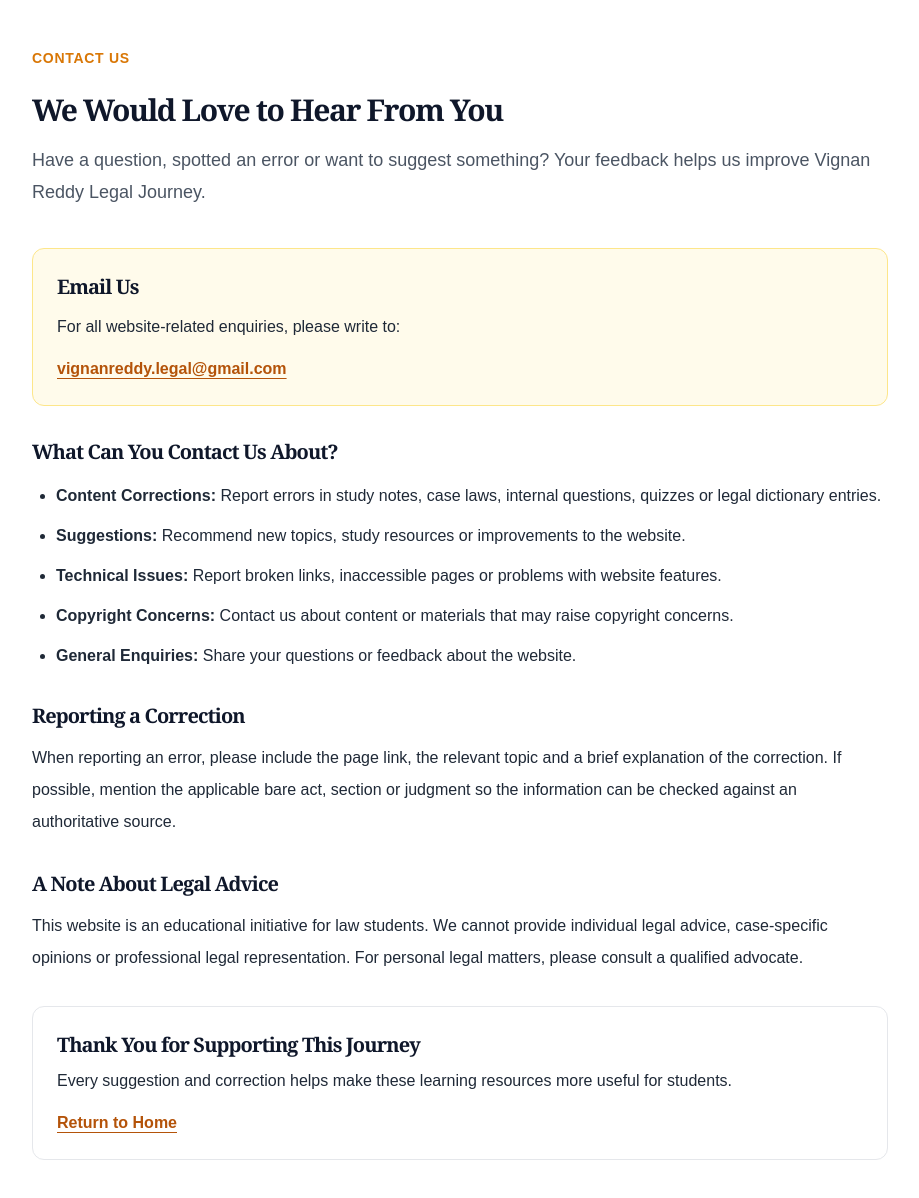
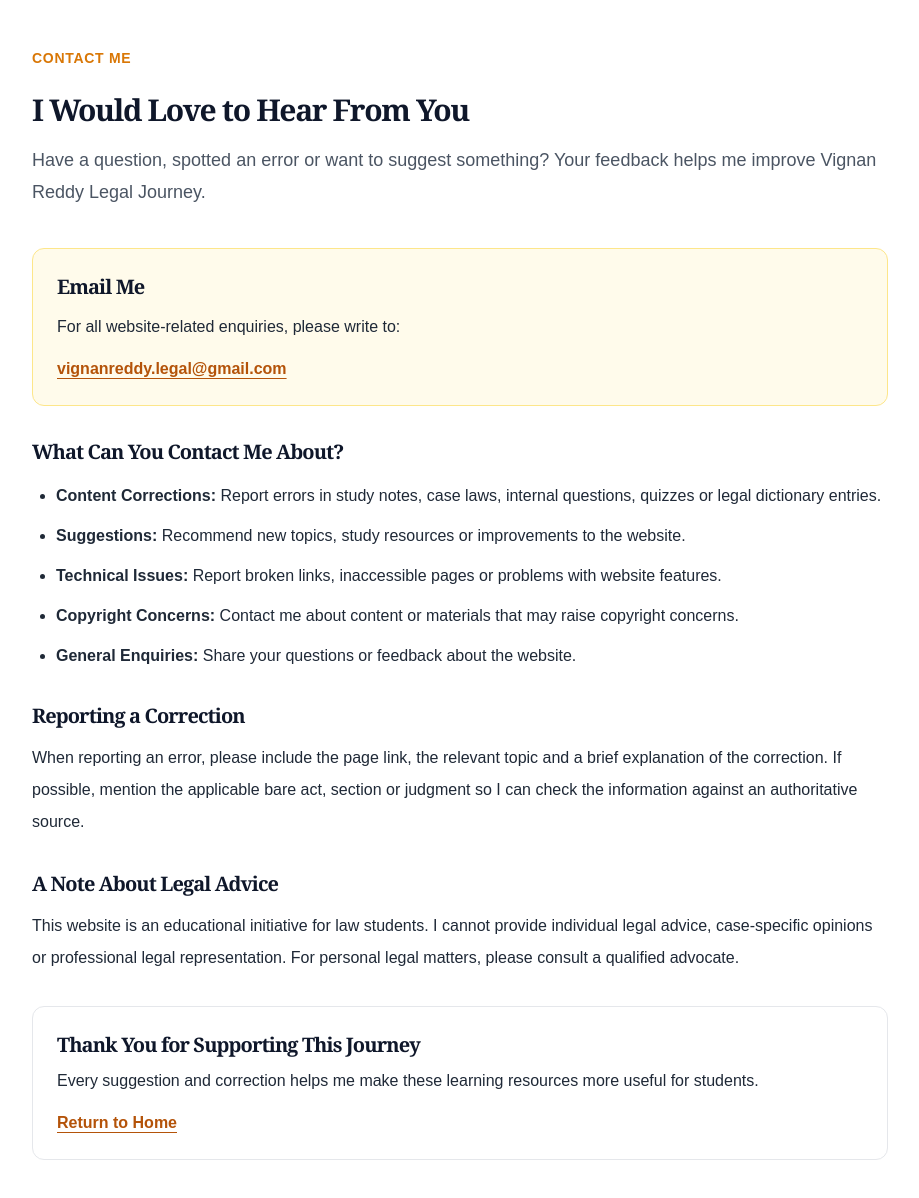
Before and after one commit to Vr7solutions/vignanreddy-legal-journey, a Next.js app: page /contact in a window 1280 px wide. Shown: the top 1198 px of the page, without its empty margins (180-1099 px from the left). Built offline with nearby package versions, Linux system fonts and the light colour scheme.

Commit message:
Update contact page to use 'Me' instead of 'Us'

```diff
--- a/app/contact/page.tsx
+++ b/app/contact/page.tsx
@@ -3,9 +3,9 @@ import type { Metadata } from "next";
 import Link from "next/link";
 
 export const metadata: Metadata = {
-  title: "Contact Us | Vignan Reddy Legal Journey",
+  title: "Contact Me | Vignan Reddy Legal Journey",
   description:
-    "Contact Vignan Reddy Legal Journey for corrections, suggestions, feedback and website-related enquiries.",
+    "Contact Vignan Reddy for corrections, suggestions, feedback and website-related enquiries.",
 };
 
 export default function ContactPage() {
@@ -13,20 +13,20 @@ export default function ContactPage() {
     <main className="mx-auto max-w-4xl px-5 py-12 text-gray-800">
       <div className="mb-10">
         <p className="mb-2 text-sm font-semibold uppercase tracking-wider text-amber-600">
-          Contact Us
+          Contact Me
         </p>
         <h1 className="mb-4 text-3xl font-bold text-slate-900">
-          We Would Love to Hear From You
+          I Would Love to Hear From You
         </h1>
         <p className="text-lg leading-8 text-gray-600">
           Have a question, spotted an error or want to suggest something?
-          Your feedback helps us improve Vignan Reddy Legal Journey.
+          Your feedback helps me improve Vignan Reddy Legal Journey.
         </p>
       </div>
 
       <section className="mb-8 rounded-xl border border-amber-200 bg-amber-50 p-6">
         <h2 className="mb-3 text-xl font-bold text-slate-900">
-          Email Us
+          Email Me
         </h2>
         <p className="mb-4 leading-7">
           For all website-related enquiries, please write to:
@@ -41,7 +41,7 @@ export default function ContactPage() {
 
       <section className="mb-8">
         <h2 className="mb-4 text-xl font-bold text-slate-900">
-          What Can You Contact Us About?
+          What Can You Contact Me About?
         </h2>
         <ul className="list-disc space-y-3 pl-6 leading-7">
           <li>
@@ -57,7 +57,7 @@ export default function ContactPage() {
             pages or problems with website features.
           </li>
           <li>
-            <strong>Copyright Concerns:</strong> Contact us about content or
+            <strong>Copyright Concerns:</strong> Contact me about content or
             materials that may raise copyright concerns.
           </li>
           <li>
@@ -74,8 +74,8 @@ export default function ContactPage() {
         <p className="leading-8">
           When reporting an error, please include the page link, the relevant
           topic and a brief explanation of the correction. If possible, mention
-          the applicable bare act, section or judgment so the information can
-          be checked against an authoritative source.
+          the applicable bare act, section or judgment so I can check the
+          information against an authoritative source.
         </p>
       </section>
 
@@ -84,7 +84,7 @@ export default function ContactPage() {
           A Note About Legal Advice
         </h2>
         <p className="leading-8">
-          This website is an educational initiative for law students. We cannot
+          This website is an educational initiative for law students. I cannot
           provide individual legal advice, case-specific opinions or professional
           legal representation. For personal legal matters, please consult a
           qualified advocate.
@@ -96,8 +96,8 @@ export default function ContactPage() {
           Thank You for Supporting This Journey
         </h2>
         <p className="leading-7">
-          Every suggestion and correction helps make these learning resources
-          more useful for students.
+          Every suggestion and correction helps me make these learning
+          resources more useful for students.
         </p>
         <Link
           href="/"
```
